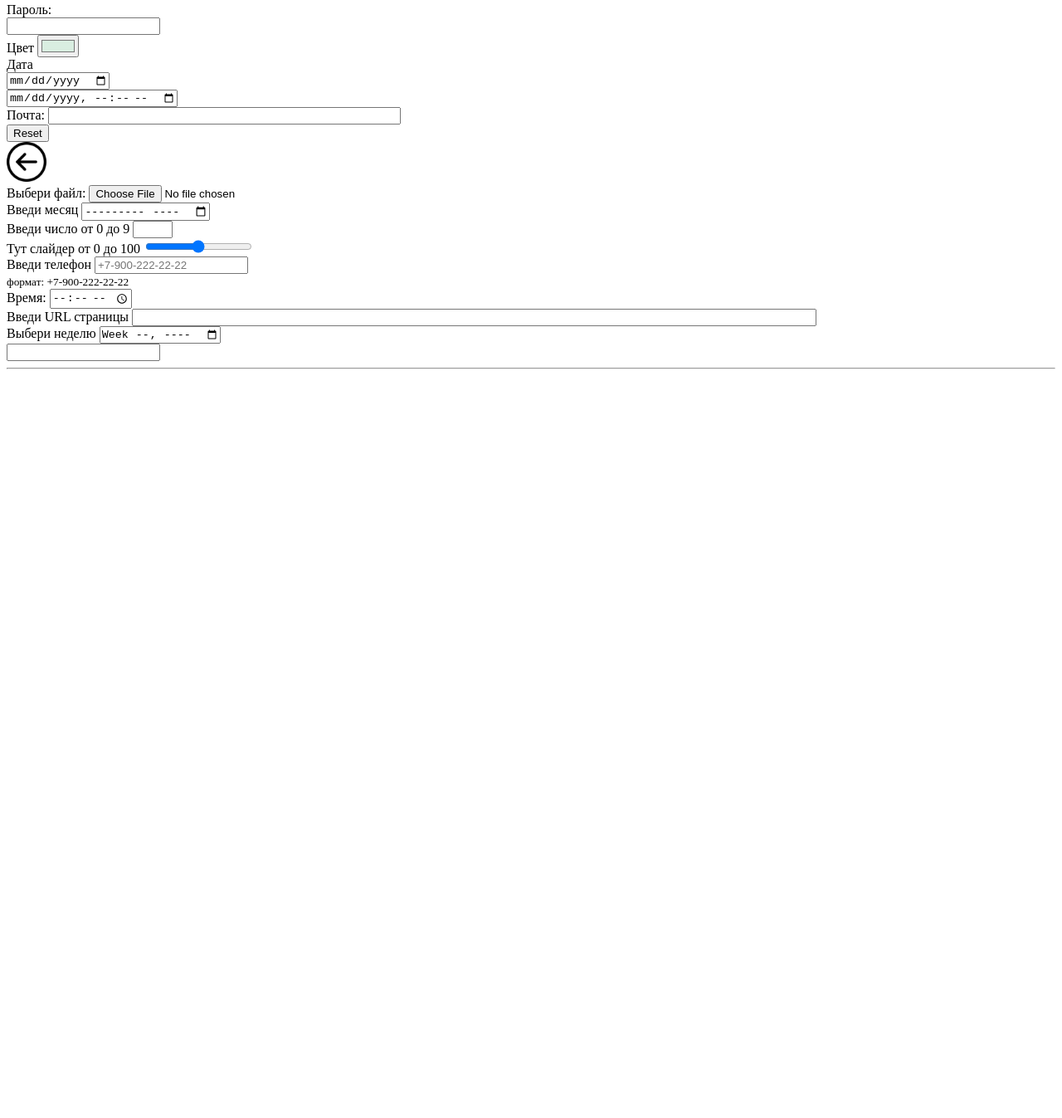
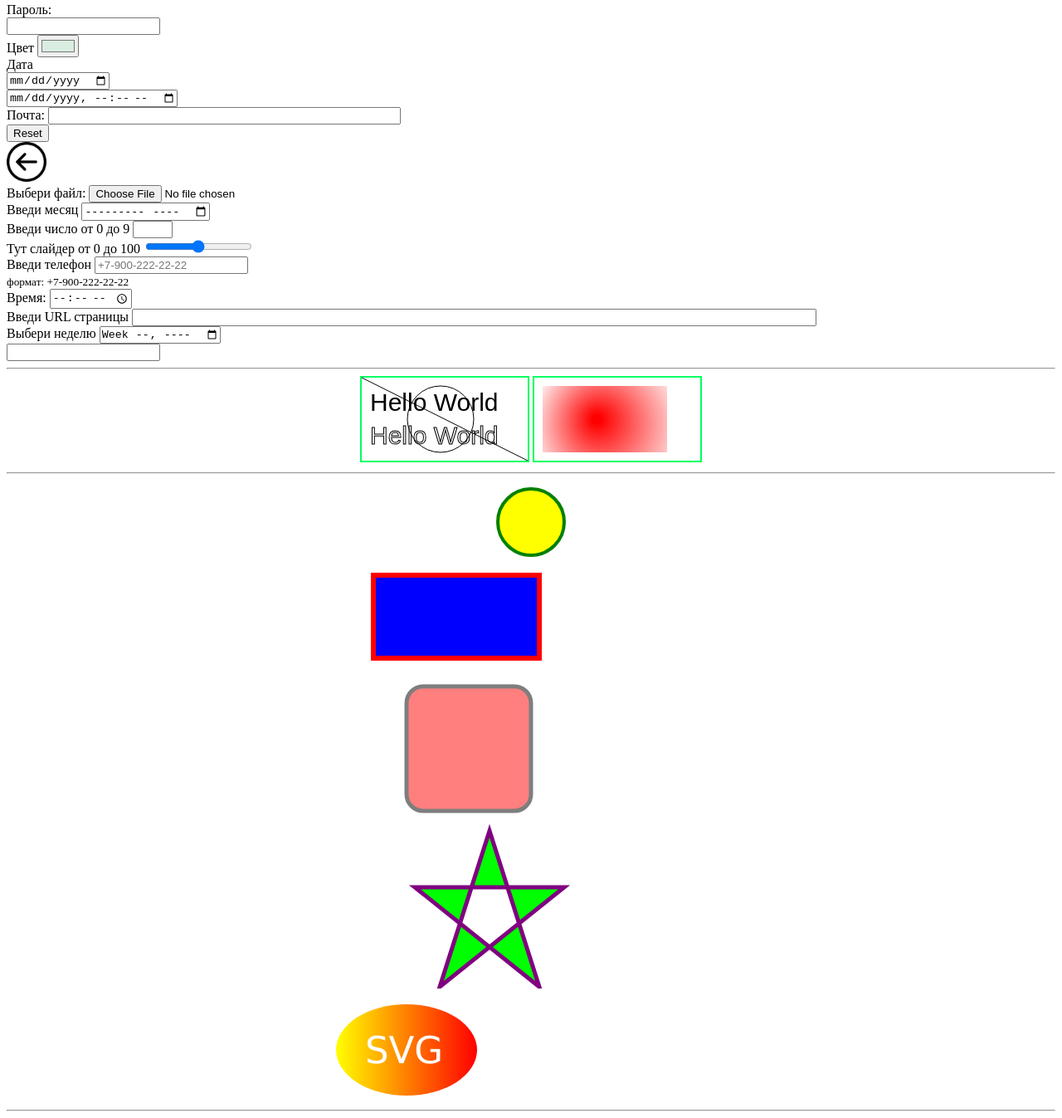
Before and after one commit to VladislavTipa/sigmafront, a plain HTML site: page index.html in a window 1280 px wide. Shown: the part 8228-9575 px from the top of the page at 83% size. Before the commit the page ends 8681 px from the top, so only its background shows below. Drawn offline with Linux system fonts and the light colour scheme.

Commit message:
fix: fixed the connection JS feat: added Canvas and SVG

```diff
--- a/index.html
+++ b/index.html
@@ -11,7 +11,7 @@
   <title>Sigma document</title>
   <link rel="icon" type="image/x-icon" href="image/logo_site.ico">
   <link rel="stylesheet" href="style.css">
-  <link rel="JavaSkript" href="javascript.js">
+  <script src="javascript.js" defer></script>
   <!--
   <style>
     body {background-color: antiquewhite;}
@@ -306,5 +306,40 @@
     <input type="number" step="5">
   </form>
   <hr>
+
+  <div>
+  <canvas id="myCanvas1" width="200" height="100" style="border: 2px solid #00ff62"></canvas>
+  <canvas id="myCanvas2" width="200" height="100" style="border: 2px solid #00ff62"></canvas>
+  </div>
+  <hr>
+
+  <div>
+  <svg width="100" height="100">
+    <circle cx="50" cy="50" r="40" stroke="green" stroke-width="4" fill="yellow" />
+  </svg><br>
+  <svg width="400" height="120">
+    <rect x="10" y="10" width="200" height="100" stroke="red" stroke-width="6" fill="blue" />
+  </svg><br>
+  <svg width="400" height="180">
+    <rect x="50" y="20" rx="20" ry="20" width="150" height="150"
+    style="fill:red;stroke:black;stroke-width:5;opacity:0.5" />
+  </svg><br>
+  <svg width="300" height="200">
+    <polygon points="100,10 40,198 190,78 10,78 160,198"
+    style="fill:lime;stroke:purple;stroke-width:5;fill-rule:evenodd;" />
+  </svg><br>
+  <svg height="130" width="500">
+    <defs>
+      <linearGradient id="grad1">
+        <stop offset="0%" stop-color="yellow" />
+        <stop offset="100%" stop-color="red" />
+      </linearGradient>
+    </defs>
+    <ellipse cx="100" cy="70" rx="85" ry="55" fill="url(#grad1)" />
+    <text fill="#ffffff" font-size="45" font-family="Verdana" x="50" y="86">SVG</text>
+  </svg><br>
+  </div>
+  <hr>
+
 </body>
 </html>
--- a/javascript.js
+++ b/javascript.js
@@ -0,0 +1,22 @@
+var c = document.getElementById("myCanvas1");
+var ctx = c.getContext("2d");
+ctx.moveTo(0, 0);
+ctx.lineTo(200, 100);
+ctx.stroke();
+ctx.beginPath();
+ctx.arc(95, 50, 40, 0, 2 * Math.PI);
+ctx.stroke();
+ctx.font = "30px Arial";
+ctx.fillText("Hello World", 10, 40);
+ctx.font = "30px Arial";
+ctx.strokeText("Hello World", 10, 80);
+
+var canva = document.getElementById("myCanvas2")
+var ctx = canva.getContext("2d")
+// Create gradient
+var grd = ctx.createRadialGradient(75, 50, 5, 90, 60, 100);
+grd.addColorStop(0, "red");
+grd.addColorStop(1, "white");
+// Fill with gradient
+ctx.fillStyle = grd;
+ctx.fillRect(10, 10, 150, 80);
```
